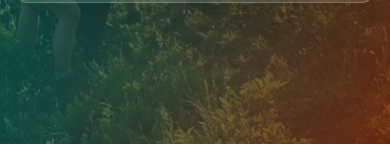
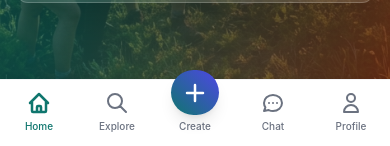
Before and after one commit to gamechanger162/TripSang, a Next.js app in the folder client/: page / in a window 390 px wide. Shown: the part 700-846 px from the top of the page. Built offline with nearby package versions, Linux system fonts and the light colour scheme; no server answers.

Commit message:
Add fixed bottom navigation bar for mobile

```diff
--- a/client/src/app/layout.tsx
+++ b/client/src/app/layout.tsx
@@ -64,6 +64,7 @@ export const metadata: Metadata = {
 
 import Providers from '@/components/Providers';
 import Navbar from '@/components/Navbar';
+import MobileNav from '@/components/MobileNav';
 import SiteBanner from '@/components/SiteBanner';
 
 export default function RootLayout({
@@ -79,7 +80,7 @@ export default function RootLayout({
                 <link rel="manifest" href="/manifest.json" />
                 <meta name="theme-color" content="#6366f1" />
             </head>
-            <body className="pt-16">
+            <body className="pt-16 pb-16 md:pb-0">
                 {/* JSON-LD Schema for Brand Identity */}
                 <script
                     type="application/ld+json"
@@ -117,6 +118,7 @@ export default function RootLayout({
                     <Navbar />
                     <SiteBanner />
                     {children}
+                    <MobileNav />
                     <ToasterProvider />
                 </Providers>
             </body>
--- /dev/null
+++ b/client/src/components/MobileNav.tsx
@@ -0,0 +1,84 @@
+'use client';
+
+import Link from 'next/link';
+import { usePathname } from 'next/navigation';
+import { useSession } from 'next-auth/react';
+
+export default function MobileNav() {
+    const pathname = usePathname();
+    const { data: session } = useSession();
+
+    // Active state helper
+    const isActive = (path: string) => pathname === path;
+
+    return (
+        <div className="md:hidden fixed bottom-0 left-0 right-0 bg-white dark:bg-gray-900 border-t border-gray-100 dark:border-gray-800 pb-safe z-50 shadow-[0_-4px_6px_-1px_rgba(0,0,0,0.05)]">
+            <div className="flex justify-around items-center h-16">
+                {/* Home */}
+                <Link
+                    href="/"
+                    className={`flex flex-col items-center justify-center w-full h-full space-y-1 ${isActive('/') ? 'text-primary-600' : 'text-gray-500 dark:text-gray-400'}`}
+                >
+                    <svg className="w-6 h-6" fill="none" stroke="currentColor" viewBox="0 0 24 24">
+                        <path strokeLinecap="round" strokeLinejoin="round" strokeWidth={isActive('/') ? 2.5 : 2} d="M3 12l2-2m0 0l7-7 7 7M5 10v10a1 1 0 001 1h3m10-11l2 2m-2-2v10a1 1 0 01-1 1h-3m-6 0a1 1 0 001-1v-4a1 1 0 011-1h2a1 1 0 011 1v4a1 1 0 001 1m-6 0h6" />
+                    </svg>
+                    <span className="text-[10px] font-medium">Home</span>
+                </Link>
+
+                {/* Explore */}
+                <Link
+                    href="/search"
+                    className={`flex flex-col items-center justify-center w-full h-full space-y-1 ${isActive('/search') ? 'text-primary-600' : 'text-gray-500 dark:text-gray-400'}`}
+                >
+                    <svg className="w-6 h-6" fill="none" stroke="currentColor" viewBox="0 0 24 24">
+                        <path strokeLinecap="round" strokeLinejoin="round" strokeWidth={isActive('/search') ? 2.5 : 2} d="M21 21l-6-6m2-5a7 7 0 11-14 0 7 7 0 0114 0z" />
+                    </svg>
+                    <span className="text-[10px] font-medium">Explore</span>
+                </Link>
+
+                {/* Create Trip - Highlighted */}
+                <Link
+                    href="/trips/create"
+                    className="flex flex-col items-center justify-center w-full h-full -mt-5"
+                >
+                    <div className="w-12 h-12 bg-gradient-to-tr from-primary-600 to-indigo-600 rounded-full flex items-center justify-center shadow-lg transform active:scale-95 transition-transform">
+                        <svg className="w-6 h-6 text-white" fill="none" stroke="currentColor" viewBox="0 0 24 24">
+                            <path strokeLinecap="round" strokeLinejoin="round" strokeWidth={2.5} d="M12 4v16m8-8H4" />
+                        </svg>
+                    </div>
+                    <span className="text-[10px] font-medium mt-1 text-gray-500 dark:text-gray-400">Create</span>
+                </Link>
+
+                {/* Messages */}
+                <Link
+                    href="/messages"
+                    className={`flex flex-col items-center justify-center w-full h-full space-y-1 ${isActive('/messages') ? 'text-primary-600' : 'text-gray-500 dark:text-gray-400'}`}
+                >
+                    <svg className="w-6 h-6" fill="none" stroke="currentColor" viewBox="0 0 24 24">
+                        <path strokeLinecap="round" strokeLinejoin="round" strokeWidth={isActive('/messages') ? 2.5 : 2} d="M8 12h.01M12 12h.01M16 12h.01M21 12c0 4.418-4.03 8-9 8a9.863 9.863 0 01-4.255-.949L3 20l1.395-3.72C3.512 15.042 3 13.574 3 12c0-4.418 4.03-8 9-8s9 3.582 9 8z" />
+                    </svg>
+                    <span className="text-[10px] font-medium">Chat</span>
+                </Link>
+
+                {/* Profile/Login */}
+                <Link
+                    href={session ? '/dashboard' : '/auth/signin'}
+                    className={`flex flex-col items-center justify-center w-full h-full space-y-1 ${isActive('/dashboard') ? 'text-primary-600' : 'text-gray-500 dark:text-gray-400'}`}
+                >
+                    {session?.user?.image ? (
+                        <img
+                            src={session.user.image}
+                            alt="Profile"
+                            className={`w-6 h-6 rounded-full object-cover border-2 ${isActive('/dashboard') ? 'border-primary-600' : 'border-transparent'}`}
+                        />
+                    ) : (
+                        <svg className="w-6 h-6" fill="none" stroke="currentColor" viewBox="0 0 24 24">
+                            <path strokeLinecap="round" strokeLinejoin="round" strokeWidth={isActive('/dashboard') ? 2.5 : 2} d="M16 7a4 4 0 11-8 0 4 4 0 018 0zM12 14a7 7 0 00-7 7h14a7 7 0 00-7-7z" />
+                        </svg>
+                    )}
+                    <span className="text-[10px] font-medium">Profile</span>
+                </Link>
+            </div>
+        </div>
+    );
+}
```
